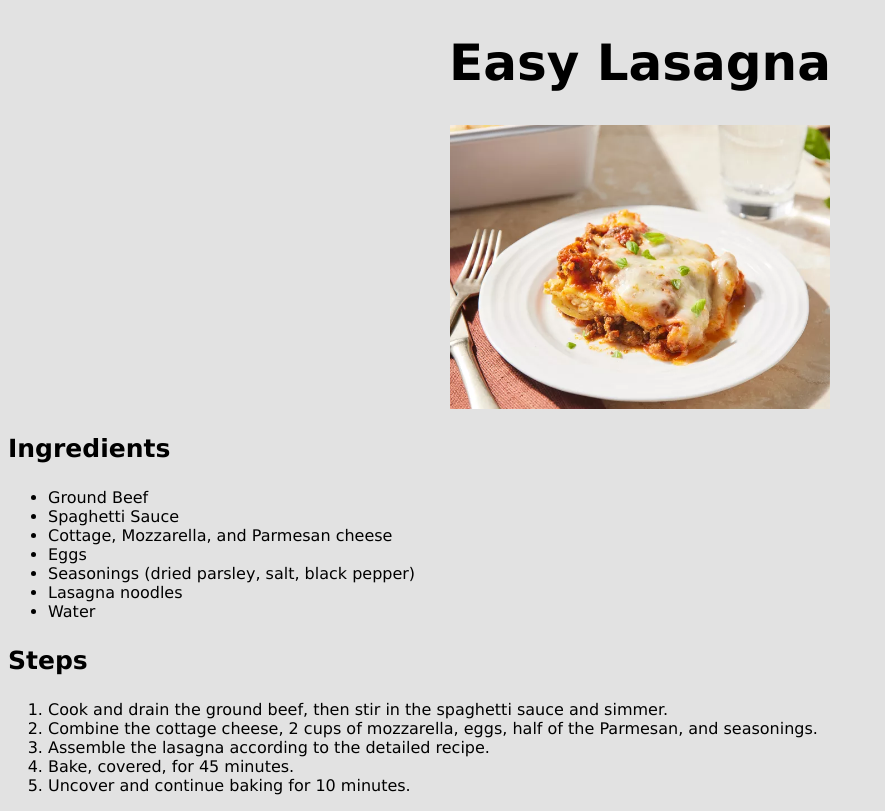
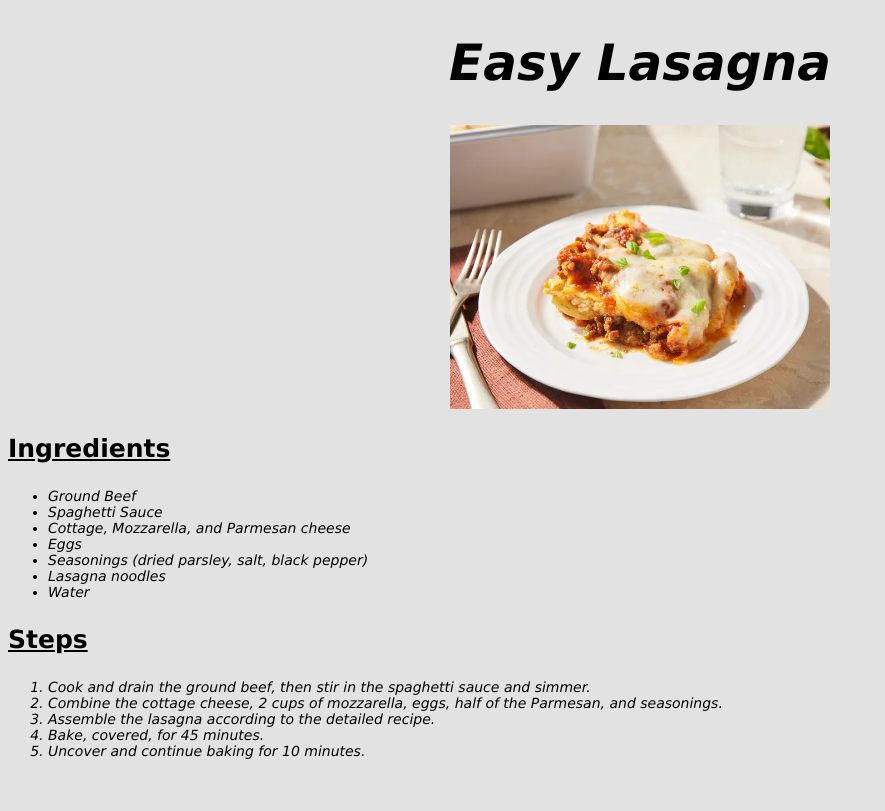
Before and after one commit to edin2pies/odin-recipes, a plain HTML site: page recipes/lasagna/lasagna.html in a window 1280 px wide. Shown: the whole page, without its empty margins (0-885 px from the left). Drawn offline with Linux system fonts and the light colour scheme.

Commit message:
Added css to ul/ol, cleaned up css page

```diff
--- a/css/style.css
+++ b/css/style.css
@@ -6,6 +6,7 @@ body {
 .title {
     font-size: 50px;
     text-align: center;
+    font-style: italic;
 }
 
 .picture {
@@ -26,4 +27,15 @@ body {
 
 .subhead {
     font-size: 25px;
+    text-decoration: underline;
 }
+
+ul {
+    font-style: italic;
+    font-size: 14px;
+}
+
+ol {
+    font-style: italic;
+    font-size: 14px;
+}
```
